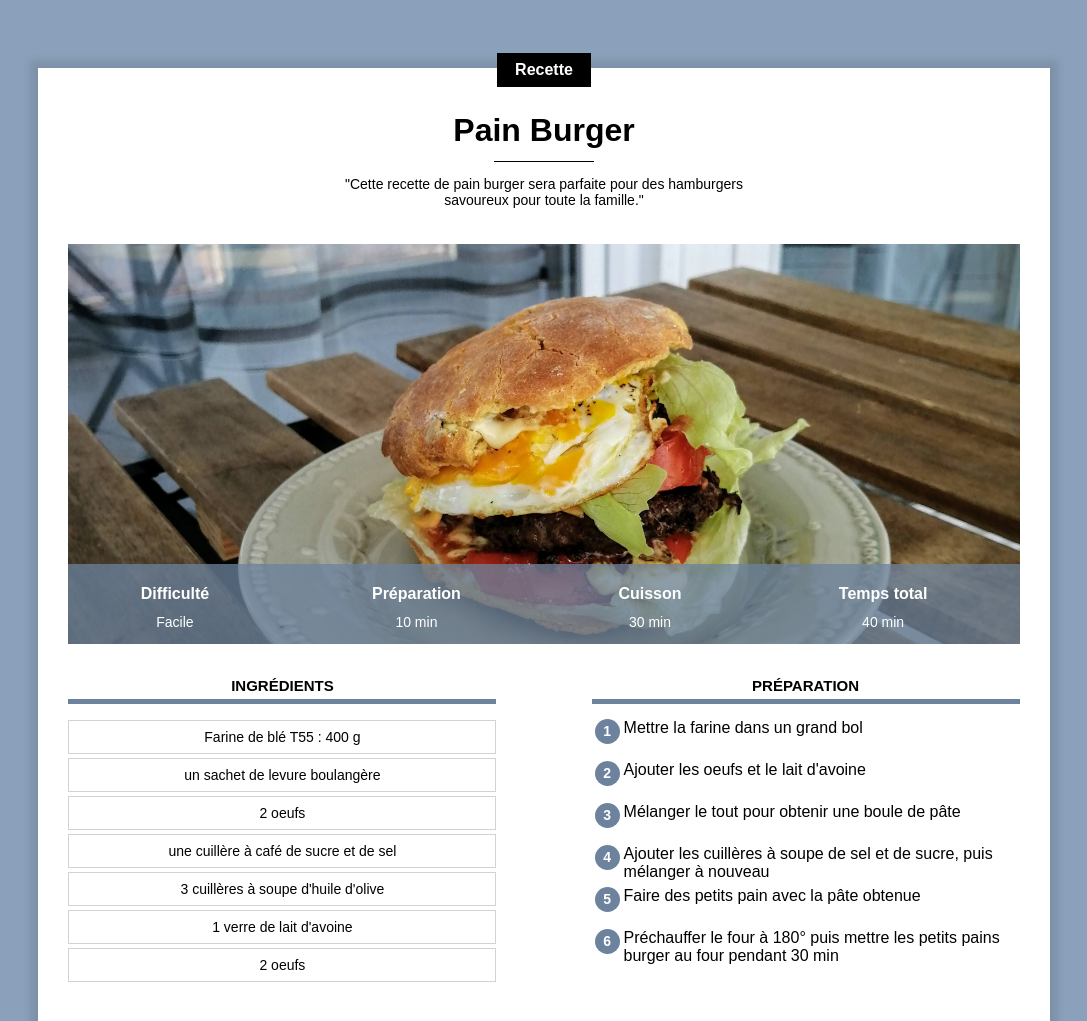
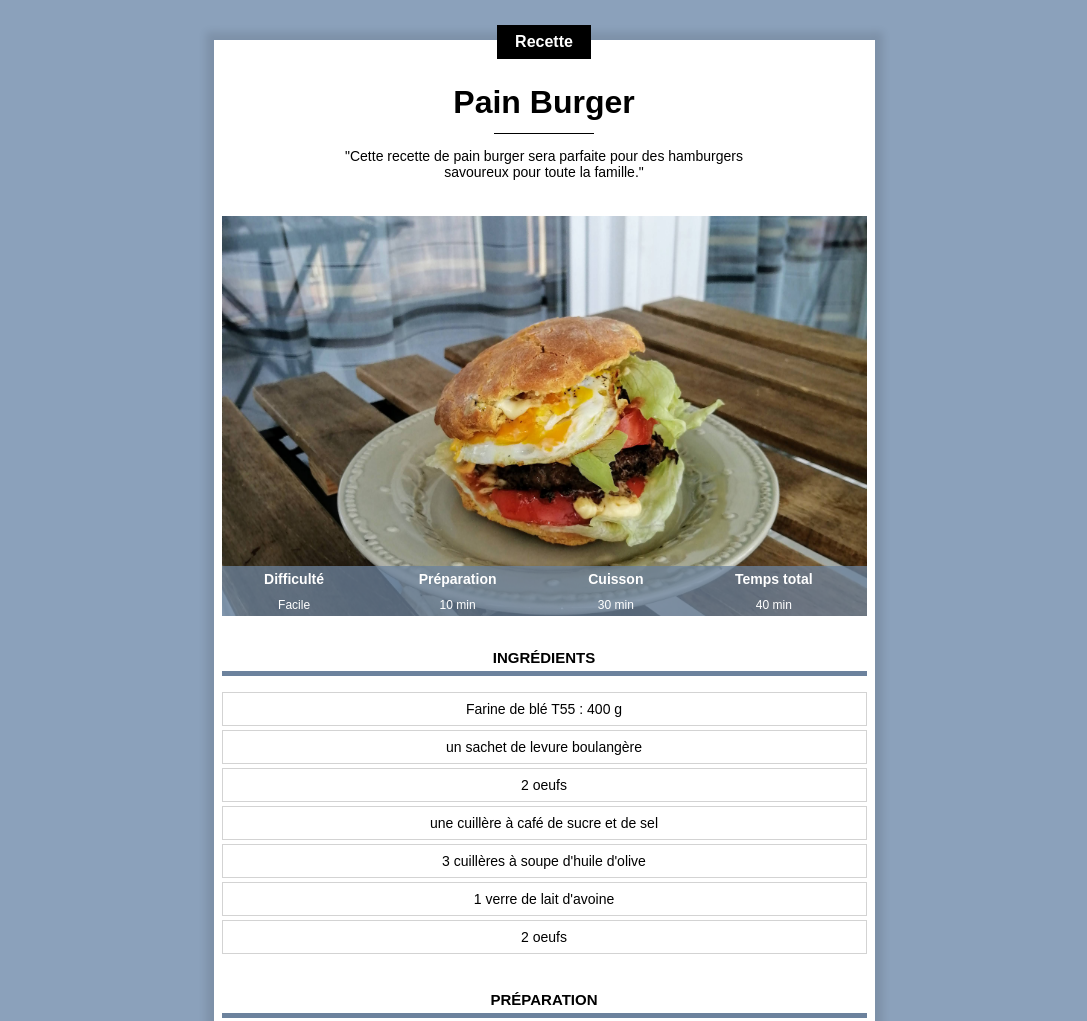
Before and after one commit to ghayfy/site_recette, a plain HTML site: page index.html in a window 1280 px wide. Shown: the top 1021 px of the page, without its empty margins (96-1183 px from the left). Drawn offline with Linux system fonts and the light colour scheme.

Commit message:
Add files via upload

```diff
--- a/index.html
+++ b/index.html
@@ -3,6 +3,7 @@
     <head>
         <title>Recette pain Burger</title>
         <meta charset="UTF-8">
+        <meta name="viewport" content="width=device-width, initial-scale=1.0">
         <link rel="stylesheet" href="recette.css"/>
     </head>
     <body>
--- a/recette.css
+++ b/recette.css
@@ -7,21 +7,21 @@
 body {
     background-color: #8BA1BB;
     font-family: Arial;
+    margin:0;
 }
 
 div.contenu {
     background-color: white;
-    margin: 60px 10% 80px 10%;
-    padding: 0px 30px 30px 30px;
-    min-width: 350px;
+    margin: 40px 8px 40px 8px;
+    padding: 0px 8px 20px 8px;
     box-shadow: 0px 0px 8px 8px rgba(0, 0, 0, 0.1);
     overflow: visible;
 }
 
-h1{
+h1 {
     text-align: center;
     margin-bottom: 12px;
-    margin-top: 15;
+    margin-top: 10;
 }
 
 p.description {
@@ -77,17 +77,17 @@ table.info {
     width: 100%;
     color: white;
     background-color: #6C829DC0;
-    height: 80px;
+    height: 50px;
 }
 
 table.info td {
     text-align: center;
-    font-size: 14px;
+    font-size: 12px;
     vertical-align: top;
 }
 
 table.info th {
-    font-size: 16px;
+    font-size: 14px;
     vertical-align: bottom;
     padding-bottom: 8px;
 }
@@ -96,12 +96,12 @@ img.info {
     display: block;
     max-height: 400px;
     object-fit: cover;
-    min-height: 200;
+    min-height: 200px;
     background-color: lightgray;
 }
 
 div.colonne {
-    width: 45%;
+    width: 100%;
     margin-top: 20px;
 }
 
@@ -115,19 +115,14 @@ div.colonne h2 {
 
 div.colonne1 {
     display: inline-block;
-    margin-right: 10%;
-
 }
 
-div.colonne2 {
-    float: right;
-}
 
-div.ingredients p{
+div.ingredients p {
     text-align: center;
     font-size: 14px;
     border: 1px solid lightgrey;
-    padding: 8px 0;
+    padding: 8px 0px;
     margin-top: 4px;
     margin-bottom: 0;
 
@@ -156,9 +151,50 @@ table.preparation_etape td.preparation_etape {
     font-size: 14px;
     padding-left: 10px;
     padding-bottom: 10px;
-
 }
 
 table.preparation tr {
     height: 40px;
 }
+
+/*Style pour ordinateur*/
+@media only screen and (max-width: 768px) {
+    div.contenu {
+        margin: 60px 10% 80px 10%;
+        padding: 0px 30px 30px 30px;
+        min-width: 350px;
+    }
+
+    table.info {
+        height: 80px;
+    }
+
+    table.info td {
+        font-size: 14px;
+    }
+
+    table.info th {
+        font-size: 16px;
+    }
+
+    div.colonne {
+        width: 45%;
+    }
+
+    div.colonne1 {
+        margin-right: 10%;
+
+    }
+
+    div.colonne2 {
+        float: right;
+    }
+}
+
+    @media only screen and (min-width: 900px) {
+        div.contenu {
+            margin-left: auto;
+            margin-right: auto;
+            width: 645px;
+        }
+}
```
Also changed, not shown: recette.html (+1 -0 lines).
